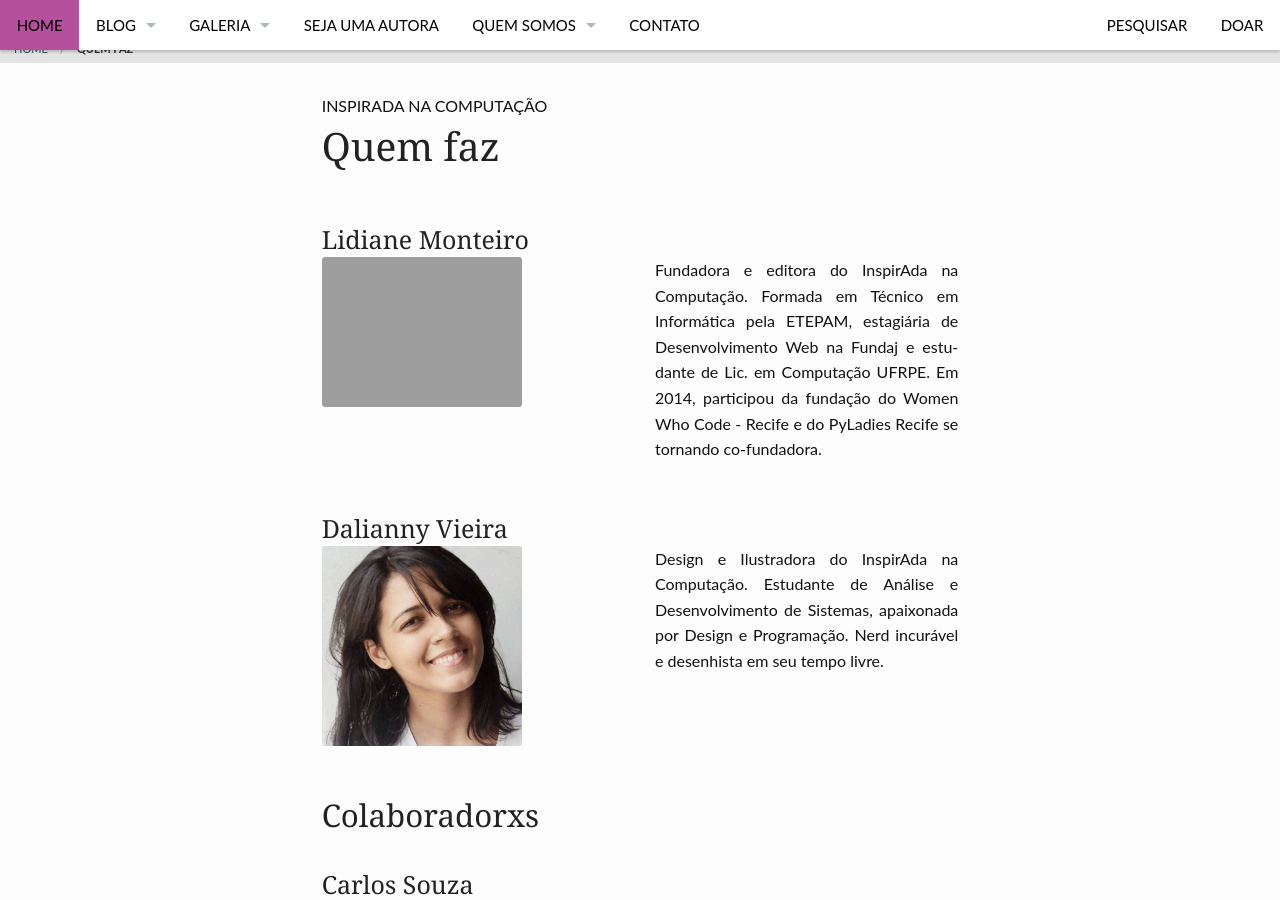
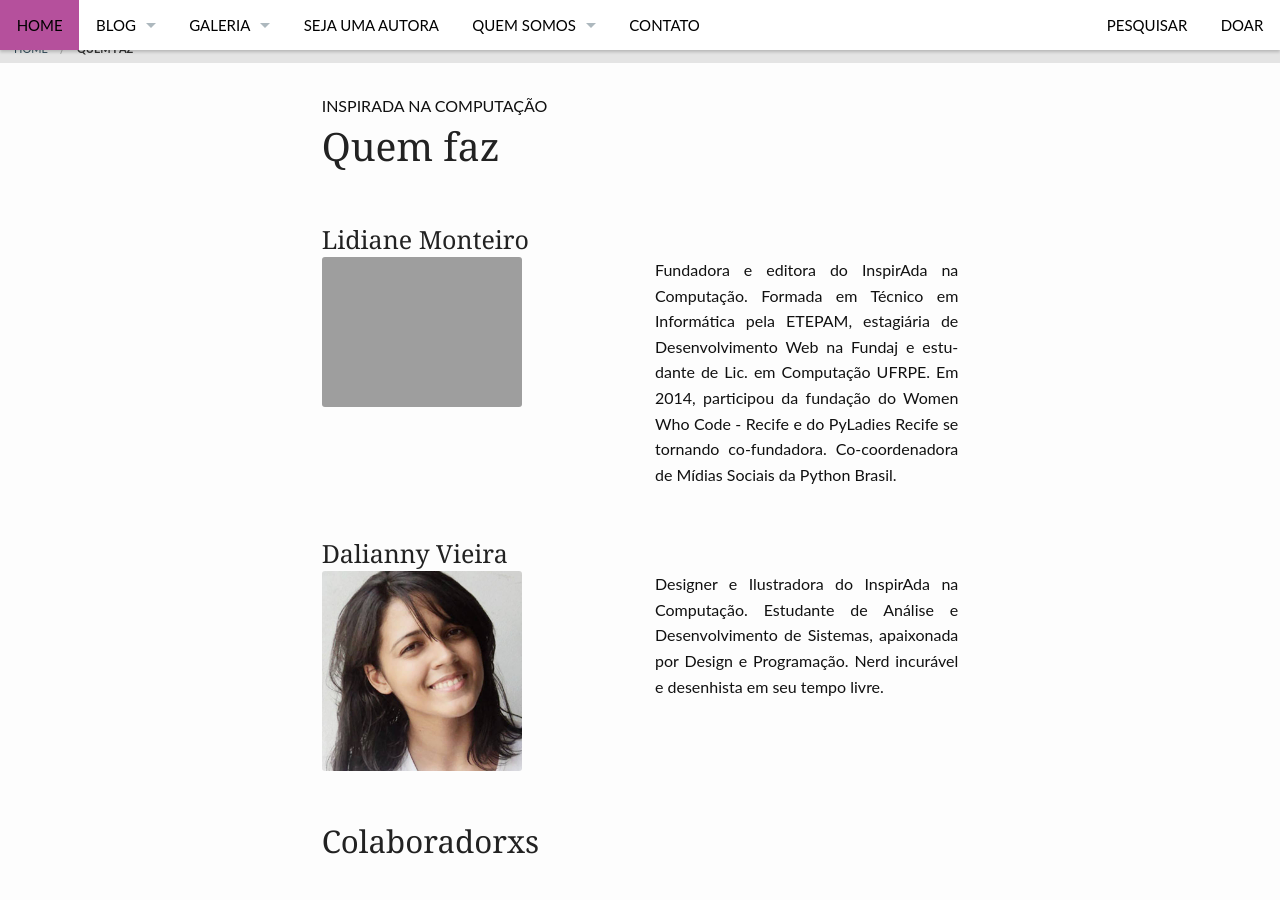
Before and after one commit to inspiradanacomputacao/inspiradanacomputacao.github.io, a Jekyll site: the page built from pages/quem-faz.md, in a window 1280 px wide and 900 px high, scrolled down 326 px. Built offline with Jekyll 4.4.1, drawn with Linux system fonts in a browser that asks for light colours.

Commit message:
correção de texto

```diff
--- a/pages/quem-faz.md
+++ b/pages/quem-faz.md
@@ -26,7 +26,7 @@
   	  </div>
 	  <div class="large-6 columns">
 	      <p align="justify">
-	      	Fundadora e editora do InspirAda na Computação. Formada em Técnico em Informática pela ETEPAM, estagiária de Desenvolvimento Web na Fundaj e estudante de Lic. em Computação UFRPE. Em 2014, participou da fundação do Women Who Code - Recife e do PyLadies Recife se tornando co-fundadora.
+	      	Fundadora e editora do InspirAda na Computação. Formada em Técnico em Informática pela ETEPAM, estagiária de Desenvolvimento Web na Fundaj e estudante de Lic. em Computação UFRPE. Em 2014, participou da fundação do Women Who Code - Recife e do PyLadies Recife se tornando co-fundadora. Co-coordenadora de Mídias Sociais da Python Brasil.
 	      </p>
 	  </div>
 	</div>
@@ -46,7 +46,7 @@
       </div>
     <div class="large-6 columns">
         <p align="justify">
-          Design e Ilustradora do InspirAda na Computação. Estudante de Análise e Desenvolvimento de Sistemas, apaixonada por Design e Programação. Nerd incurável e desenhista em seu tempo livre.
+          Designer e Ilustradora do InspirAda na Computação. Estudante de Análise e Desenvolvimento de Sistemas, apaixonada por Design e Programação. Nerd incurável e desenhista em seu tempo livre.
         </p>
     </div>
   </div>
```
